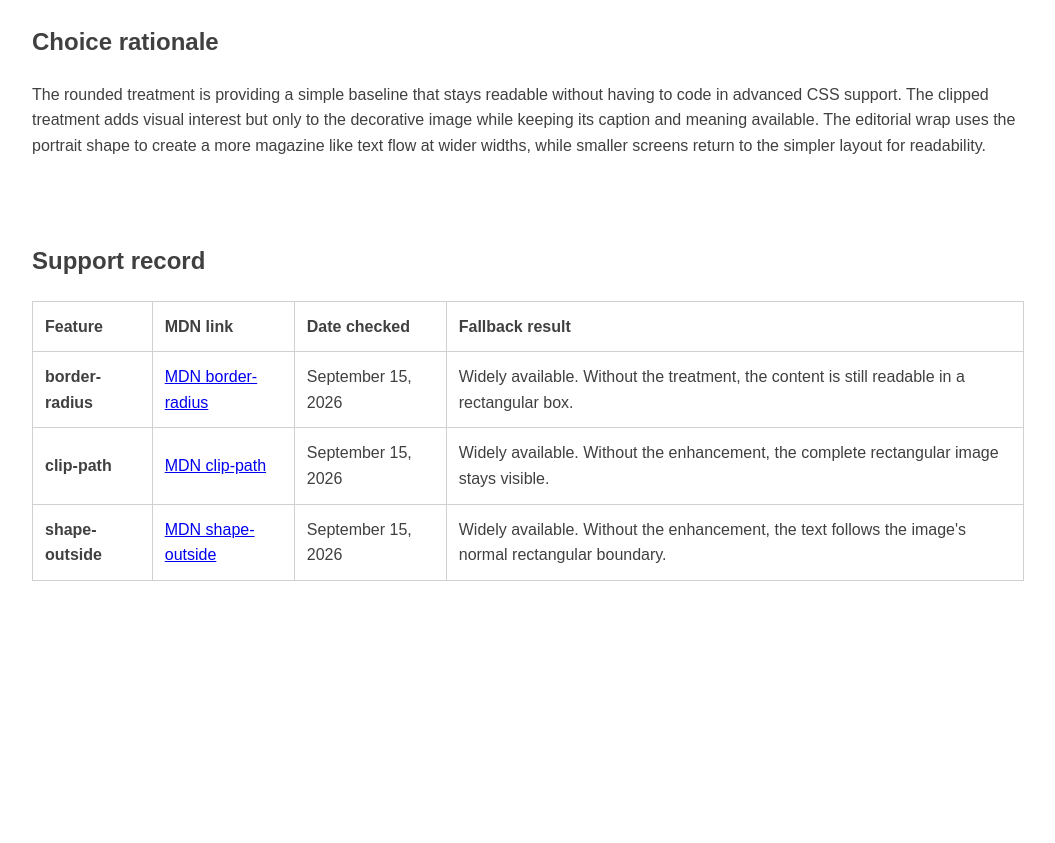
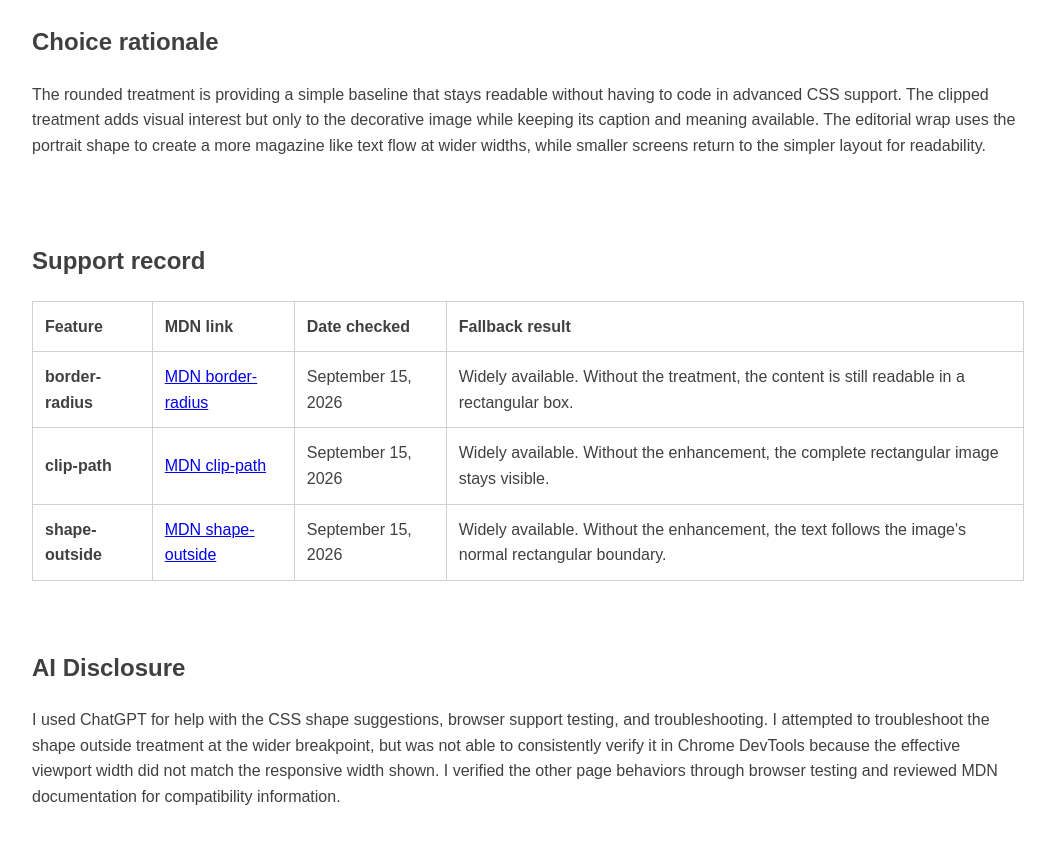
Before and after one commit to pythonprincessux/git337-shapes-browser-support, a plain HTML site: page index.html in a window 1280 px wide. Shown: the part 1546-2389 px from the top of the page, without its empty margins (112-1167 px from the left). Before the commit the page ends 2175 px from the top, so only its background shows below. Drawn offline with Linux system fonts and the light colour scheme.

Commit message:
Add final testing evidence and AI disclosure

```diff
--- a/index.html
+++ b/index.html
@@ -41,7 +41,8 @@
         </section>
         <section>
             <h2>Choice rationale</h2>
-            <p>The rounded treatment is providing a simple baseline that stays readable without having to code in advanced CSS support. The
+            <p>The rounded treatment is providing a simple baseline that stays readable without having to code in
+                advanced CSS support. The
                 clipped treatment adds visual interest but only to the decorative image while keeping its caption and
                 meaning available. The editorial wrap uses the portrait shape to create a more magazine like text flow
                 at wider widths, while smaller screens return to the simpler layout for readability.</p>
@@ -87,6 +88,16 @@
                 </tbody>
             </table>
         </section>
+        <section>
+            <h2>AI Disclosure</h2>
+            <p>
+                I used ChatGPT for help with the CSS shape suggestions, browser support testing, and troubleshooting.
+                I attempted to troubleshoot the shape outside treatment at the wider breakpoint, but was not able to
+                consistently verify it in Chrome DevTools because the effective viewport width did not match the
+                responsive width shown. I verified the other page behaviors through browser testing and reviewed MDN
+                documentation for compatibility information.
+            </p>
+        </section>
     </main>
 </body>
 
```
Also changed, not shown: evidence/clip-path-fallback.png (added).
